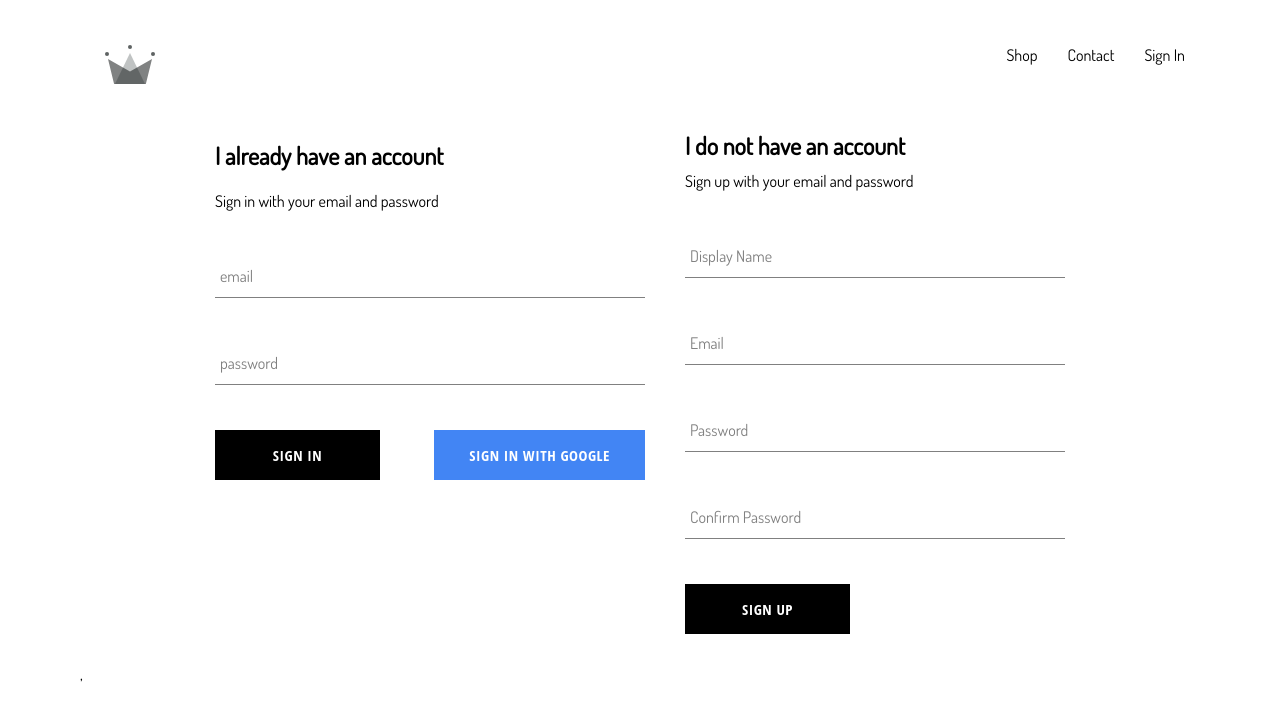
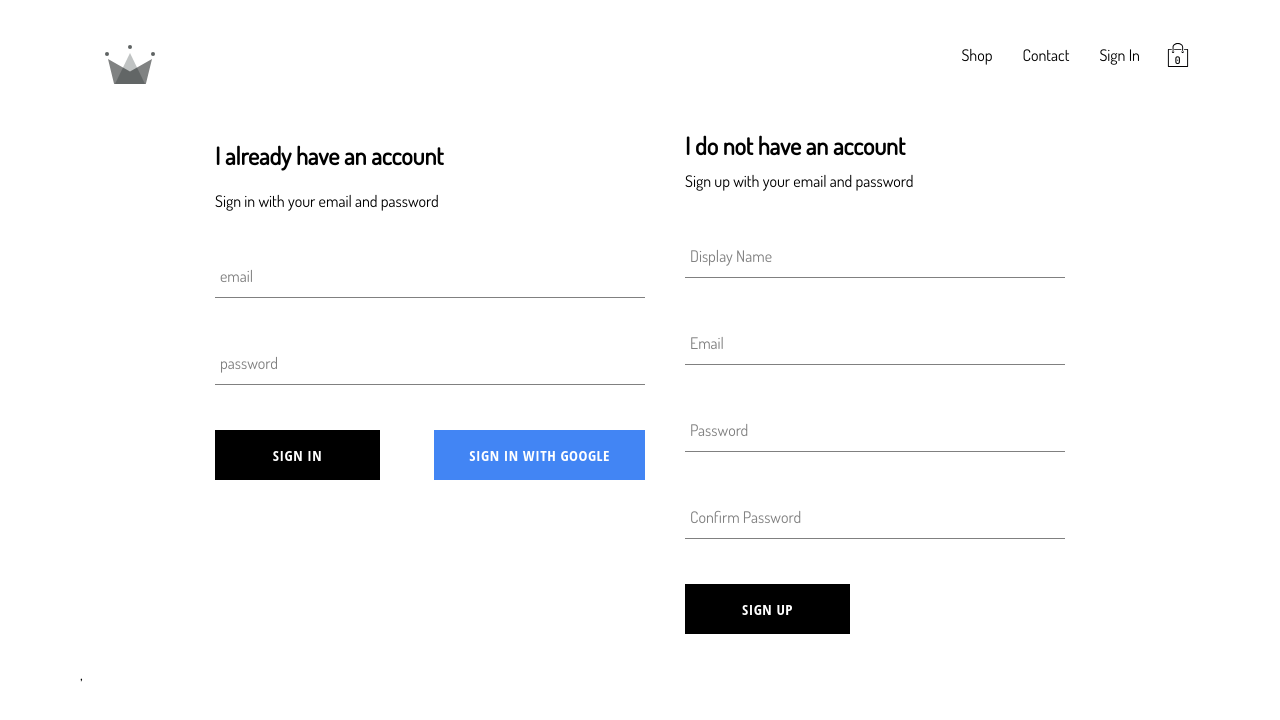
Before and after one commit to honam867/react-ecomerce, a React (Create React App) app in the folder myapp/: page /signin in a window 1280 px wide. Shown: the top 720 px of the page. Built offline with nearby package versions, Linux system fonts and the light colour scheme; no server answers.

Commit message:
create card component and implemment redux to this

```diff
--- /dev/null
+++ b/myapp/src/components/cart-icon/cart-icon.component.jsx
@@ -0,0 +1,16 @@
+import React from "react";
+import { ReactComponent as ShoppingIcon } from "../../assets/shopping-bag.svg";
+import "./cart-icon.style.scss";
+import { connect } from "react-redux";
+import toogleCartHidden from "../../redux/cart/cart.actions";
+const CartIcon = ({ toogleCartHidden }) => (
+  <div className="cart-icon" onClick={toogleCartHidden}>
+    <ShoppingIcon className="shopping-icon" />
+    <span className="item-count">0</span>
+  </div>
+);
+
+const mapDispatchToProps = (dispatch) => ({
+  toogleCartHidden: () => dispatch(toogleCartHidden()),
+});
+export default connect(null, mapDispatchToProps)(CartIcon);
--- /dev/null
+++ b/myapp/src/components/cart-icon/cart-icon.style.scss
@@ -0,0 +1,21 @@
+.cart-icon {
+  width: 45px;
+  height: 45px;
+  position: relative;
+  display: flex;
+  align-items: center;
+  justify-content: center;
+  cursor: pointer;
+
+  .shopping-icon {
+    width: 24px;
+    height: 24px;
+  }
+
+  .item-count {
+    position: absolute;
+    font-size: 10px;
+    font-weight: bold;
+    bottom: 12px;
+  }
+}
--- /dev/null
+++ b/myapp/src/components/cart/cart-dropdown.component.jsx
@@ -0,0 +1,15 @@
+import React from "react";
+import "./cart-dropdown.style.scss";
+import CustomButton from "../custom-button/custom-button.component";
+const CartDropDown = () => {
+  return (
+    <div className="cart-dropdown">
+      <div className="cart-items" />
+      <CustomButton>
+      Go to check out
+      </CustomButton>
+    </div>
+  );
+};
+
+export default CartDropDown;
--- /dev/null
+++ b/myapp/src/components/cart/cart-dropdown.style.scss
@@ -0,0 +1,25 @@
+.cart-dropdown {
+  position: absolute;
+  width: 290px;
+  height: 340px;
+  display: flex;
+  flex-direction: column;
+  padding: 20px;
+  border: 1px solid black;
+  background-color: white;
+  top: 90px;
+  right: 40px;
+  z-index: 5;
+
+  .cart-items {
+    height: 240px;
+    display: flex;
+    flex-direction: column;
+    overflow: auto;
+
+  }
+
+  button {
+    margin-top: auto;
+  }
+}
--- a/myapp/src/components/custom-button/custom-button.style.scss
+++ b/myapp/src/components/custom-button/custom-button.style.scss
@@ -9,10 +9,12 @@
   background-color: black;
   color: white;
   text-transform: uppercase;
-  font-family: "Open Sans Condensed";
+  font-family: 'Open Sans Condensed';
   font-weight: bolder;
   border: none;
   cursor: pointer;
+  display: flex;
+  justify-content: center;
 
   &:hover {
     background-color: white;
@@ -23,9 +25,22 @@
   &.google-sign-in {
     background-color: #4285f4;
     color: white;
+
     &:hover {
       background-color: #357ae8;
-      border: 1px solid black;
+      border: none;
+    }
+  }
+
+  &.inverted {
+    background-color: white;
+    color: black;
+    border: 1px solid black;
+
+    &:hover {
+      background-color: black;
+      color: white;
+      border: none;
     }
   }
 }
--- a/myapp/src/components/header/header.component.jsx
+++ b/myapp/src/components/header/header.component.jsx
@@ -4,7 +4,9 @@
 import { auth } from "../../firebase/firebase.utils";
 import { ReactComponent as Logo } from "../../assets/crown.svg";
 import { connect } from "react-redux";
-const Header = ({ currentUser }) => (
+import CartIcon from "../cart-icon/cart-icon.component";
+import CartDropDown from "../cart/cart-dropdown.component";
+const Header = ({ currentUser, hidden }) => (
   <div className="header">
     <Link to="/" className="logo-container">
       <Logo className="logo" />
@@ -32,11 +34,14 @@
           Sign In
         </Link>
       )}
+      <CartIcon />
     </div>
+    {hidden ? null : <CartDropDown />}
   </div>
 );
 
-const mapStateToProps = (state) => ({
-  currentUser: state.user.currentUser,
+const mapStateToProps = ({ user: {currentUser}, cart: {hidden }}) => ({
+  currentUser,
+  hidden,
 });
 export default connect(mapStateToProps)(Header);
--- /dev/null
+++ b/myapp/src/redux/cart/cart.actions.js
@@ -0,0 +1,6 @@
+const { CartActionsType } = require("./cart.types");
+const toogleCartHidden = () => ({
+  type: CartActionsType.TOGGLE_CART_HIDDEN,
+});
+
+export default toogleCartHidden;
--- /dev/null
+++ b/myapp/src/redux/cart/cart.reducer.js
@@ -0,0 +1,19 @@
+const { CartActionsType } = require("./cart.types");
+
+const INITIAL_STATE = {
+  hidden: true,
+};
+
+const cartReducer = (state = INITIAL_STATE, action) => {
+  switch (action.type) {
+    case CartActionsType.TOGGLE_CART_HIDDEN:
+      return {
+        ...state,
+        hidden: !state.hidden,
+      };
+
+    default:
+      return state;
+  }
+};
+export default cartReducer;
--- /dev/null
+++ b/myapp/src/redux/cart/cart.types.js
@@ -0,0 +1,3 @@
+export const CartActionsType = {
+  TOGGLE_CART_HIDDEN: "TOGGLE_CART_HIDDEN",
+};
--- a/myapp/src/redux/root-reducer.js
+++ b/myapp/src/redux/root-reducer.js
@@ -1,6 +1,7 @@
 import { combineReducers } from "redux";
+import cartReducer from "./cart/cart.reducer";
 import userReducer from "./user/user.reducer";
-
 export default combineReducers({
   user: userReducer,
+  cart: cartReducer,
 });
```
Also changed, not shown: myapp/src/assets/shopping-bag.svg (added).
